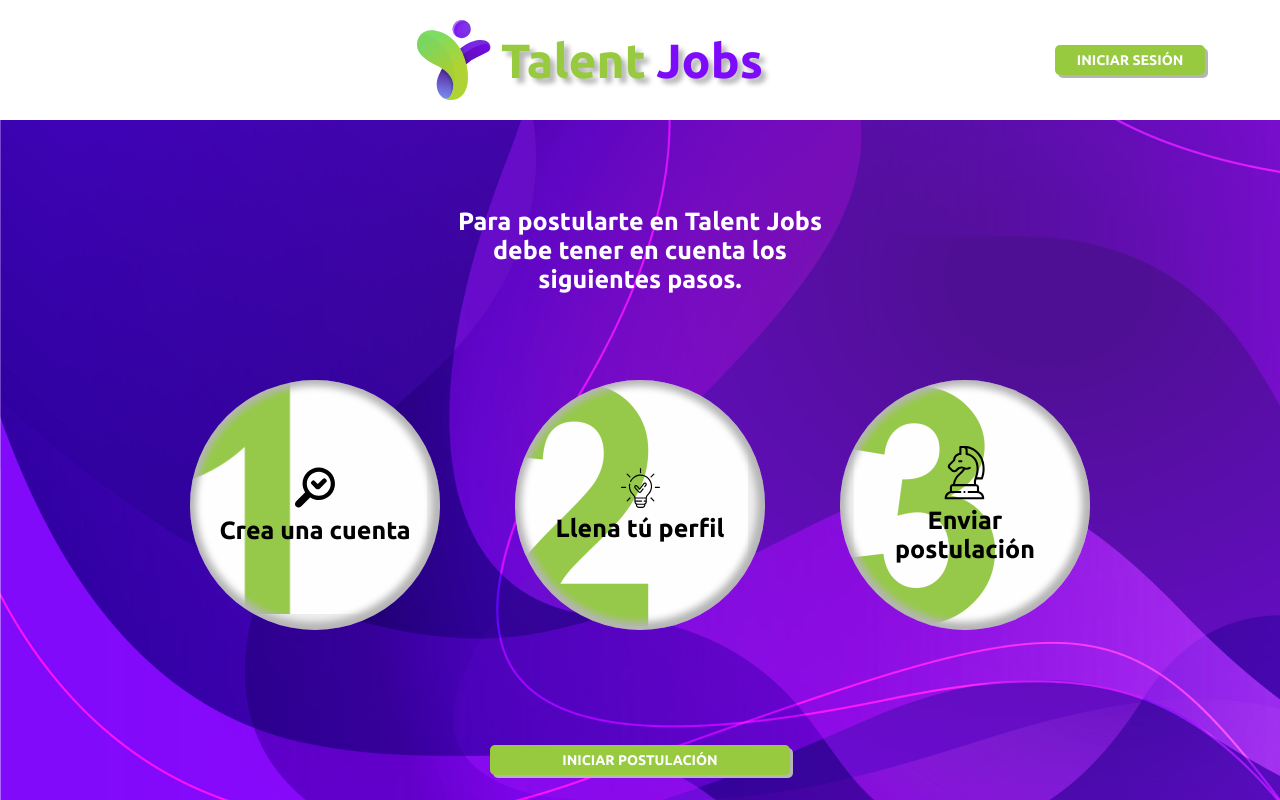
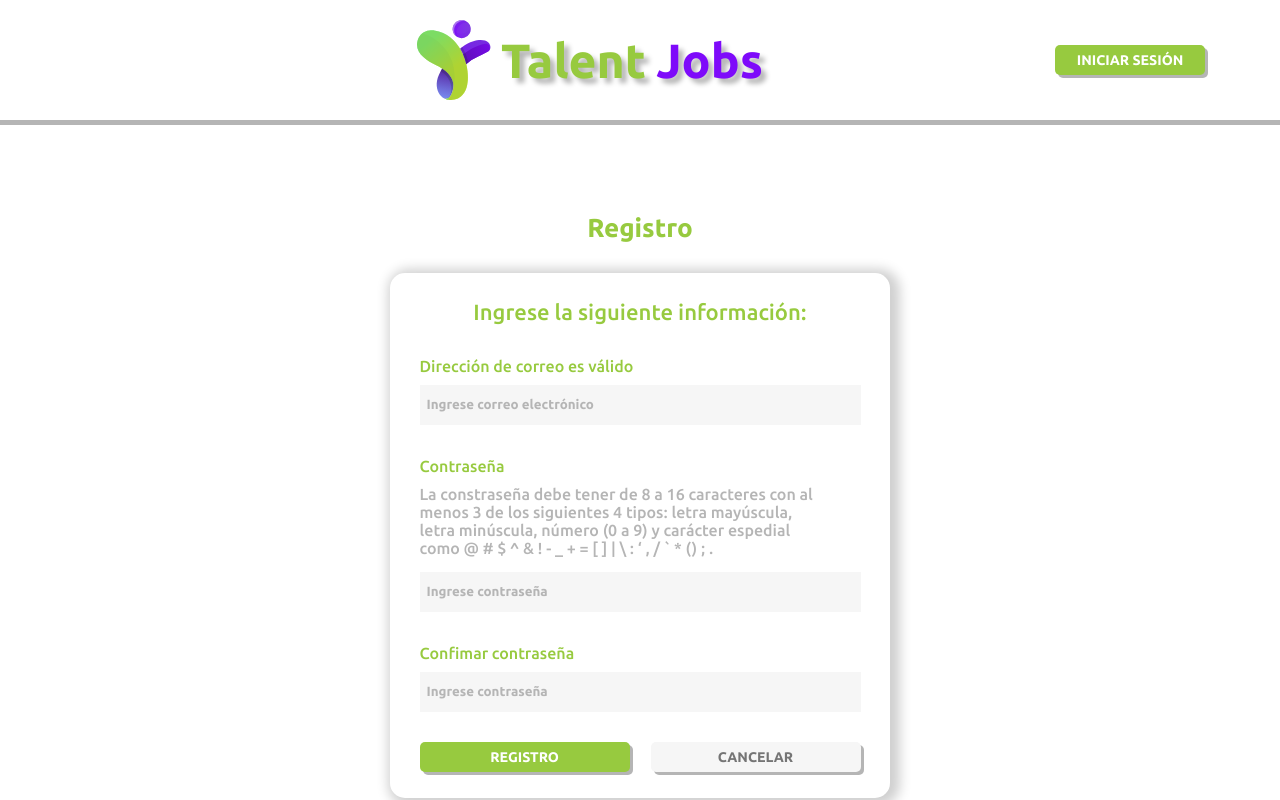
Before and after one commit to master-s-postulation-platform/frontend, a React app: page /login in a window 1280 px wide. Shown: the top 800 px of the page. Built offline with nearby package versions, Linux system fonts and the light colour scheme.

Commit message:
Componente login y register

```diff
--- a/src/components/App.js
+++ b/src/components/App.js
@@ -1,18 +1,20 @@
 import React from 'react';
 import Header from './header/Header';
 import Footer from './footer/Footer';
-import Landing from './landing/Landing';
+/* import Landing from './landing/Landing'; */
+/* import Login from './login/Login'; */
+import Register from './register/Register';
 
 class App extends React.Component {
   render() {
     return(
       <>
         <Header />
-        <Landing />
+        <Register />
         <Footer />
       </>
     )
-  }
+  }A
 }
 
 export default App;
--- /dev/null
+++ b/src/components/login/Login.js
@@ -0,0 +1,36 @@
+import React from 'react';
+import '../../styles/global.scss';
+
+class Login extends React.Component {
+  render() {
+    return(
+      <>
+        <div className="login">
+          <h3 className="login__title">
+            Inicio de sesión
+          </h3>
+          <div className="login__container">
+          <h4 className="login__container--title">
+            Ingrese la siguiente información:
+          </h4>
+            <form className="login__form>">
+              <input className="login__form--input" type="email" placeholder="Ingrese correo electrónico"/>
+              <br/>
+              <input className="login__form--input" type="password" placeholder="Ingrese contraseña"/>
+              <br/>
+              <p className="login__form--text">¿Olvidó su contraseña?</p>
+              <br/>
+              <button className="login__form--btn" type="submit">INICIO DE SESIÓN</button>
+              <br/>
+              <p className="login__form--text">¿No tiene una cuenta?</p>
+              <br/>
+              <button className="login__form--btn" type="submit">CREAR UNA CUENTA</button>
+            </form>
+          </div>
+        </div>
+      </>
+    )
+  }
+}
+
+export default Login;
--- /dev/null
+++ b/src/components/register/Register.js
@@ -0,0 +1,47 @@
+import React from 'react';
+import '../../styles/global.scss';
+
+class Register extends React.Component {
+  render() {
+    return(
+      <>
+        <div className="register">
+          <h3 className="register__title">
+            Registro
+          </h3>
+          <div className="register__container">
+          <h4 className="register__container--title">
+            Ingrese la siguiente información:
+          </h4>
+            <form className="register__form>">
+              <label>
+                <p className="register__form--text">Dirección de correo es válido</p>
+                <input className="register__form--input" type="email" placeholder="Ingrese correo electrónico"/>
+              </label>
+              <br/>
+              <label>
+                <p className="register__form--text">Contraseña</p>
+                <p className="register__form--password">
+                  La constraseña debe tener de 8 a 16 caracteres con al <br/> menos 3 de los siguientes 4 tipos: letra mayúscula, <br/> letra minúscula, número (0 a 9) y carácter espedial<br/> como @ # $ ^ & ! - _ + = [ ] { } | \ : ‘ , / ` * () ; .
+                </p>
+                <input className="register__form--input" type="password" placeholder="Ingrese contraseña"/>
+              </label>
+              <br/>
+              <label>
+              <p className="register__form--text">Confimar contraseña</p>
+              <input className="register__form--input" type="password" placeholder="Ingrese contraseña"/>
+              </label>
+              <br/>
+              <div className="register__form-buttons">
+              <button className="register__form--btn" type="submit">REGISTRO</button>
+              <button className="register__form--btn1" type="submit">CANCELAR</button>
+              </div>
+            </form>
+          </div>
+        </div>
+      </>
+    )
+  }
+}
+
+export default Register;
--- a/src/styles/_header.scss
+++ b/src/styles/_header.scss
@@ -8,7 +8,7 @@
   grid-template-columns: 2fr 300px;
   justify-items: center;
   align-items: center;
-  box-shadow: 0px 3px $grey-color-one;
+  box-shadow: 0px 5px $grey-color-two;
 }
 
 .logo-name {
--- /dev/null
+++ b/src/styles/_login.scss
@@ -0,0 +1,63 @@
+@import './variables';
+
+.login {
+  max-width: 1440px;
+  margin: auto;
+  height: 770px;
+  font-family: $primary-font;
+  display: flex;
+  flex-direction: column;
+  justify-content: center;
+  align-items: center;
+  &__title {
+    font-size: 26px;
+    color: $secundary-color;
+    padding-bottom: 30px;
+  }
+  &__container {
+    width:500px;
+    height: 444px;
+    box-shadow: 4px 2px 12px 6px rgba(0,0,0,0.19);
+    border-radius: 15px;
+    display: flex;
+    flex-direction: column;
+    justify-content: center;
+    align-items: center;
+  }
+  &__container--title {
+    font-size: 22px;
+    color: $secundary-color;
+    font-weight: 500;
+    text-align: center;
+  }
+  &__form {
+    font-family: $primary-font;
+    display: flex;
+  }
+  &__form--input {
+    width: 441px;
+    height: 40px;
+    background-color: $grey-color-one;
+    border: none;
+    outline: none;
+    margin-top: 30px;
+  }
+  &__form--input::placeholder {
+    font-family: $primary-font;
+    font-weight: 600;
+    color: $grey-color-two;
+    padding-left: 5px;
+  }
+  &__form--text {
+    font-size: 16px;
+    font-weight: 500;
+    color: $secundary-color;
+    padding-top: 10px;
+    padding-bottom: 10px;
+  }
+  &__form--btn {
+    @extend .button-name;
+    width: 440px;
+    margin-bottom: 40px;
+  }
+}
--- /dev/null
+++ b/src/styles/_register.scss
@@ -0,0 +1,85 @@
+@import './variables';
+
+.register {
+  max-width: 1440px;
+  margin: auto;
+  height: 770px;
+  font-family: $primary-font;
+  display: flex;
+  flex-direction: column;
+  justify-content: center;
+  align-items: center;
+  &__title {
+    font-size: 26px;
+    color: $secundary-color;
+    padding-bottom: 30px;
+  }
+  &__container {
+    width:500px;
+    height: 525px;
+    border-radius: 15px;
+    box-shadow: 4px 2px 12px 6px rgba(0,0,0,0.19);
+    display: flex;
+    flex-direction: column;
+    justify-content: center;
+    align-items: center;
+  }
+  &__container--title {
+    font-size: 22px;
+    color: $secundary-color;
+    font-weight: 500;
+    text-align: center;
+  }
+  &__form {
+    font-family: $primary-font;
+    display: flex;
+  }
+  label {
+    color: $secundary-color;
+  }
+  &__form {
+    font-family: $primary-font;
+    display: flex;
+  }
+  &__form--input {
+    width: 441px;
+    height: 40px;
+    background-color: $grey-color-one;
+    border: none;
+    outline: none;
+    /* margin-top: 30px; */
+  }
+  &__form--input::placeholder {
+    font-family: $primary-font;
+    font-weight: 600;
+    color: $grey-color-two;
+    padding-left: 5px;
+  }
+  &__form--text {
+    font-size: 16px;
+    font-weight: 500;
+    color: $secundary-color;
+    padding-top: 32px;
+    padding-bottom: 10px;
+  }
+  &__form--password {
+    color: $grey-color-two;
+    font-weight: 500;
+    padding-bottom: 15px;
+  }
+  &__form-buttons {
+    width: 441px;
+    display: flex;
+    justify-content: space-between;
+    padding-top: 30px;
+  }
+  &__form--btn {
+    @extend .button-name;
+    width: 210px;
+  }
+  &__form--btn1 {
+    @extend .register__form--btn;
+    color: $grey-color-three;
+    background-color: $grey-color-one;
+  }
+}
--- a/src/styles/global.scss
+++ b/src/styles/global.scss
@@ -4,6 +4,8 @@
 @import './buttonPrimary';
 @import './footer';
 @import './landing';
+@import './login';
+@import './register';
 
 * {
   margin: 0;
```
